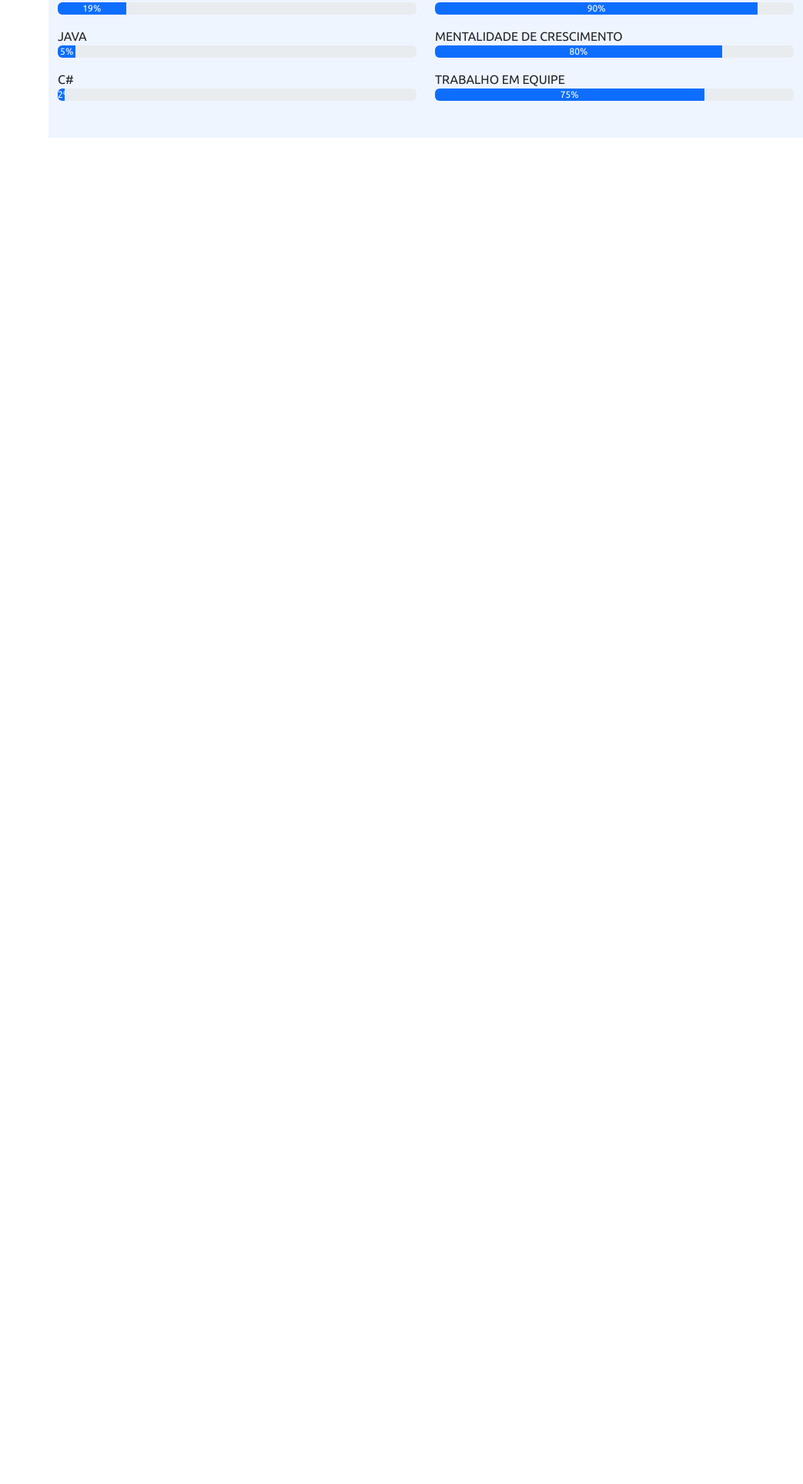
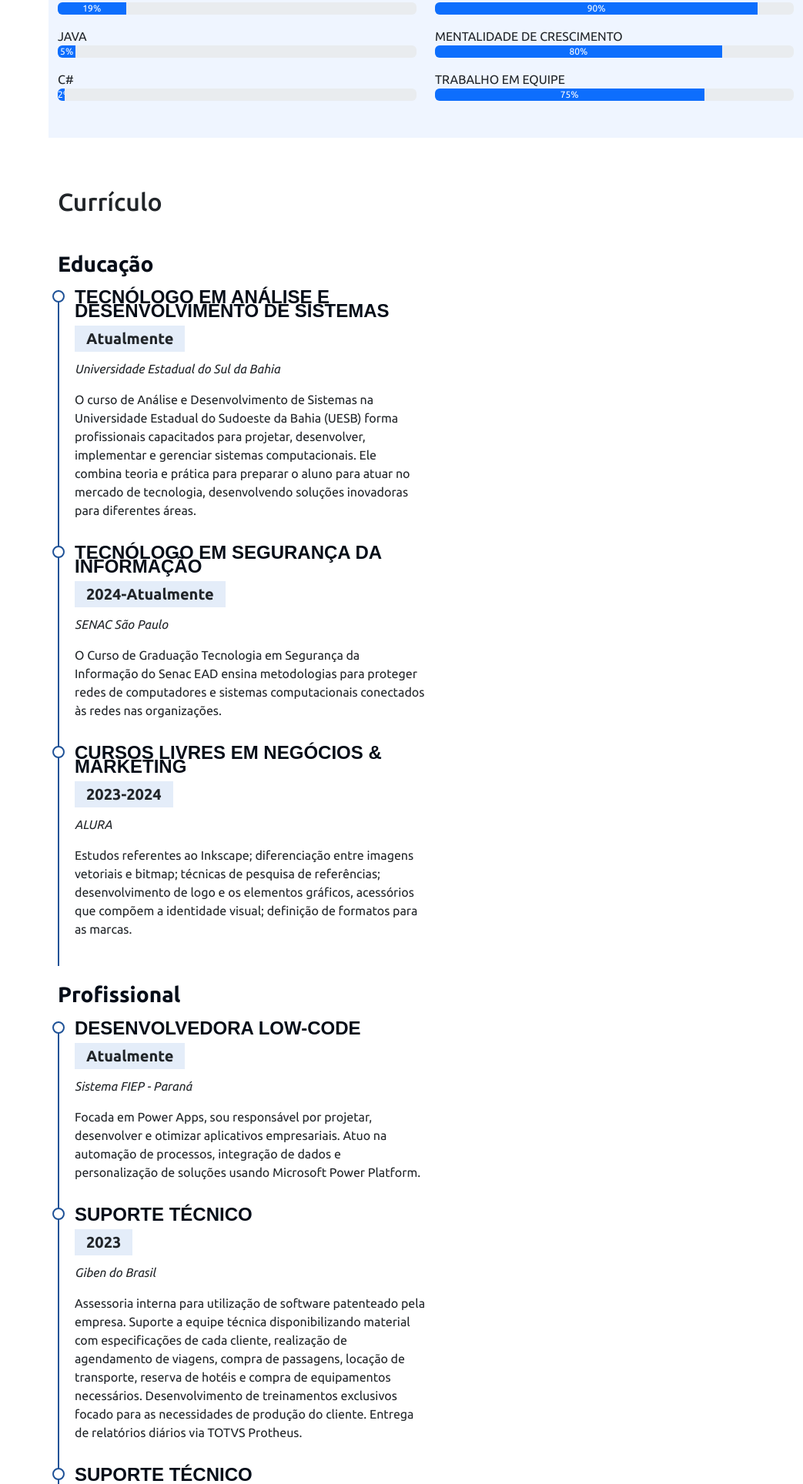
Before and after one commit to camilafagundes/Portf-lio, a Flask app: page / in a window 1280 px wide. Shown: the part 2035-3963 px from the top of the page at 77% size, without its empty margins (237-1280 px from the left). Before the commit the page ends 2214 px from the top, so only its background shows below. Run offline with Flask 3, Linux system fonts and the light colour scheme; some libraries are stand-ins or nearby versions; some web fonts are replaced.

Commit message:
Seção Currículo

```diff
--- a/static/style.css
+++ b/static/style.css
@@ -183,3 +183,46 @@ i.menu-mobile {
 .section-bg {
     background-color: #eff5ff;
 }
+
+.cv .cv-title {
+    font-weight: 700;
+    margin-top: 20px;
+    margin-bottom: 20px;
+    color: #050d18;
+}
+
+.cv .cv-item {
+    padding: 0 0 20px 20px;
+    margin-top: -2px;
+    border-left: 2px solid #1f5297;
+    position: relative;
+}
+
+.cv .cv-item h4 {
+    line-height: 18px;
+    font-weight: 600;
+    text-transform: uppercase;
+    font-family: "Poppins", sans-serif;
+    color: #050d18;
+    margin-bottom: 10px;
+}
+
+.cv .cv-item h5 {
+    background: #e4edf9;
+    padding: 5px 15px;
+    display: inline-block;
+    font-weight: 600;
+    margin-bottom: 10px;
+}
+
+.cv .cv-item::before {
+    content: "";
+    position: absolute;
+    top: 0;
+    left: -9px;
+    width: 16px;
+    height: 16px;
+    border: 2px solid #1f5297;
+    background: #fff;
+    border-radius: 50%;
+}
--- a/templates/index.html
+++ b/templates/index.html
@@ -39,13 +39,13 @@
                   <a class="nav-link" href="#habilidades"><i class="bi bi-list-check"></i> Habilidades</a>
                 </li>
                 <li class="nav-item">
-                    <a class="nav-link" href="#"><i class="bi bi-file-earmark"></i> Currículo</a>
+                    <a class="nav-link" href="#curriculo"><i class="bi bi-file-earmark"></i> Currículo</a>
                   </li>
                 <li class="nav-item">
-                    <a class="nav-link" href="#"><i class="bi bi-collection"></i> Portfólio</a>
+                    <a class="nav-link" href="#portfolio"><i class="bi bi-collection"></i> Portfólio</a>
                 </li>
                 <li class="nav-item">
-                    <a class="nav-link" href="#"><i class="bi bi-envelope"></i> Contato</a>
+                    <a class="nav-link" href="#contato"><i class="bi bi-envelope"></i> Contato</a>
                   </li>
               </ul>
         </nav>
@@ -209,6 +209,58 @@
 
         </section>
 
+        <section class="mt-5 cv" id="curriculo">
+
+            <div class="container pb-5">
+                <h2 class="pt-3 pb-4">Currículo</h2>
+
+                <div id="row">
+                    <div class="col-md-6">
+                        <h3 class="cv-title">Educação</h3>
+                        <div class='cv-item'>
+                            <h4>Tecnólogo em Análise e Desenvolvimento de Sistemas</h4>
+                            <h5>Atualmente</h5>
+                            <p><em>Universidade Estadual do Sul da Bahia</em></p>
+                            <p>O curso de Análise e Desenvolvimento de Sistemas na Universidade Estadual do Sudoeste da Bahia (UESB) forma profissionais capacitados para projetar, desenvolver, implementar e gerenciar sistemas computacionais. Ele combina teoria e prática para preparar o aluno para atuar no mercado de tecnologia, desenvolvendo soluções inovadoras para diferentes áreas.</p>
+                        </div>
+                        <div class='cv-item'>
+                            <h4>Tecnólogo em Segurança da Informação</h4>
+                            <h5>2024-Atualmente</h5>
+                            <p><em>SENAC São Paulo</em></p>
+                            <p>O Curso de Graduação Tecnologia em Segurança da Informação do Senac EAD ensina metodologias para proteger redes de computadores e sistemas computacionais conectados às redes nas organizações.</p>
+                        </div>
+                        <div class='cv-item'>
+                            <h4>Cursos Livres em Negócios & Marketing</h4>
+                            <h5>2023-2024</h5>
+                            <p><em>ALURA</em></p>
+                            <p>Estudos referentes ao Inkscape; diferenciação entre imagens vetoriais e bitmap; técnicas de pesquisa de referências; desenvolvimento de logo e os elementos gráficos, acessórios que compõem a identidade visual; definição de formatos para as marcas.</p>
+                        </div>
+                    </div>
+                    <div class="col-md-6">
+                        <h3 class="cv-title">Profissional</h3>
+                        <div class='cv-item'>
+                            <h4>Desenvolvedora Low-Code</Low-Code></h4>
+                            <h5>Atualmente</h5>
+                            <p><em>Sistema FIEP - Paraná</em></p>
+                            <p>Focada em Power Apps, sou responsável por projetar, desenvolver e otimizar aplicativos empresariais. Atuo na automação de processos, integração de dados e personalização de soluções usando Microsoft Power Platform.</p>
+                        </div>
+                        <div class='cv-item'>
+                            <h4>Suporte Técnico</h4>
+                            <h5>2023</h5>
+                            <p><em>Giben do Brasil</em></p>
+                            <p>Assessoria interna para utilização de software patenteado pela empresa. Suporte a equipe técnica disponibilizando material com especificações de cada cliente, realização de agendamento de viagens, compra de passagens, locação de transporte, reserva de hotéis e compra de equipamentos necessários. Desenvolvimento de treinamentos exclusivos focado para as necessidades de produção do cliente. Entrega de relatórios diários via TOTVS Protheus.</p>
+                        </div>
+                        <div class='cv-item'>
+                            <h4>Suporte Técnico</h4>
+                            <h5>2022-2023</h5>
+                            <p><em>PROJECT Serviços Especializados</em></p>
+                            <p>Após 3 meses de treinamento, fiquei responsável pelo monitoramento de veículos via satélite, verificando desvio de rotas, paradas indevidas e acionamento de botão de pânico. Monitoramento de sistemas de CFTV e alarmes de casas e veículos, interagindo juntos aos porteiros, vigilantes, clientes e supervisores. Também realizava programação e testes remotos em centrais compatíveis aos softwares da JFL, Intelbras e ViaWeb.</p>
+                        </div>
+                    </div>
+                </div>
+            </div>
+
+        </section>
     </main>
 
 
```
